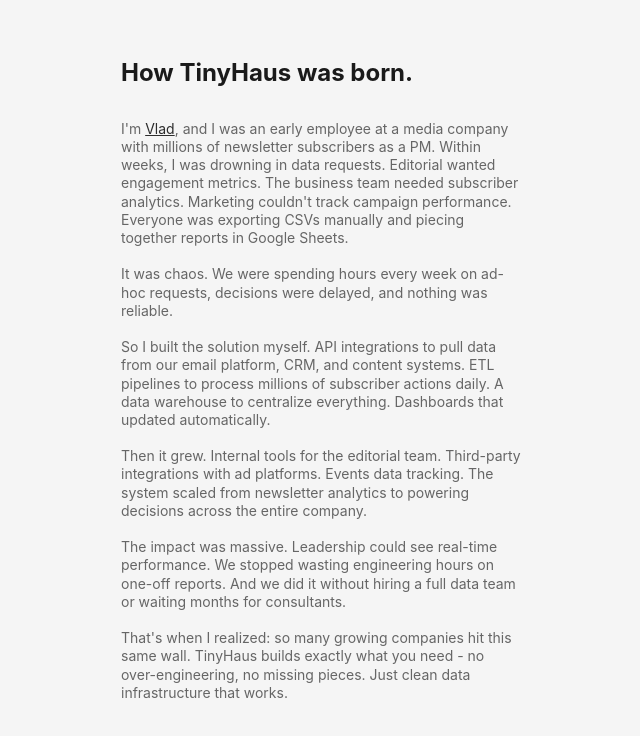
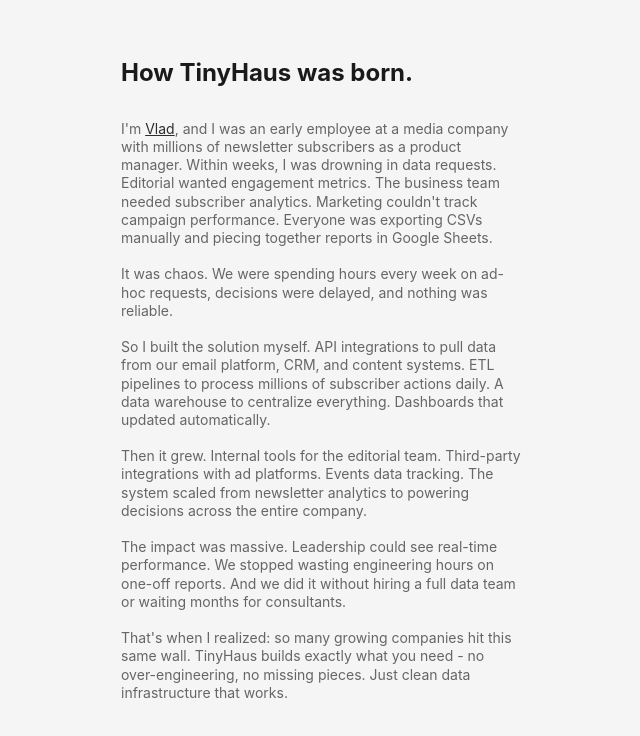
Before and after one commit to vladverba/tinyhaus, a plain HTML site: page index.html in a window 1280 px wide. Shown: the part 1376-2112 px from the top of the page, without its empty margins (319-959 px from the left). Drawn offline with Linux system fonts and the light colour scheme.

Commit message:
updated wording

```diff
--- a/index.html
+++ b/index.html
@@ -270,11 +270,11 @@
                 style="color: #2d2d2d; text-decoration: underline"
                 >Vlad</a
               >, and I was an early employee at a media company with millions of
-              newsletter subscribers as a PM. Within weeks, I was drowning in
-              data requests. Editorial wanted engagement metrics. The business
-              team needed subscriber analytics. Marketing couldn't track
-              campaign performance. Everyone was exporting CSVs manually and
-              piecing together reports in Google Sheets.
+              newsletter subscribers as a product manager. Within weeks, I was
+              drowning in data requests. Editorial wanted engagement metrics.
+              The business team needed subscriber analytics. Marketing couldn't
+              track campaign performance. Everyone was exporting CSVs manually
+              and piecing together reports in Google Sheets.
             </p>
 
             <br />
```
